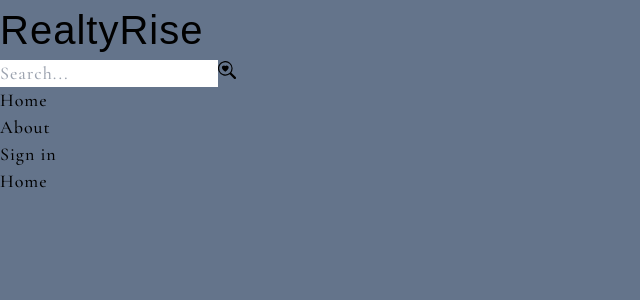
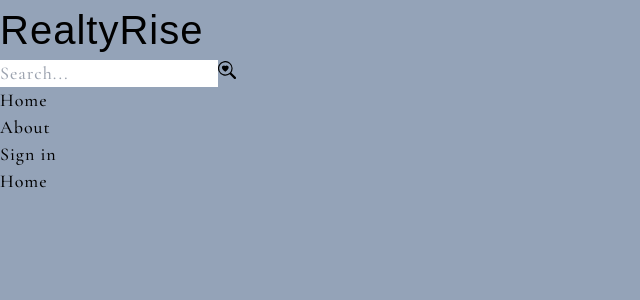
Before and after one commit to Aaliyah1699/Real-Estate-App, a React (Vite) app in the folder client/: page / in a window 1280 px wide. Shown: the top 300 px of the page, without its empty margins (0-640 px from the left). Built offline with nearby package versions, Linux system fonts and the light colour scheme; no server answers; a web font is replaced by a local one.

Commit message:
Change body color

```diff
--- a/client/src/index.css
+++ b/client/src/index.css
@@ -22,5 +22,5 @@ body {
     font-weight: 500 !important;
     font-size: large !important;
     letter-spacing: 1px;
-    background-color: #64748b;
+    background-color: #94a3b8;
 }
```
